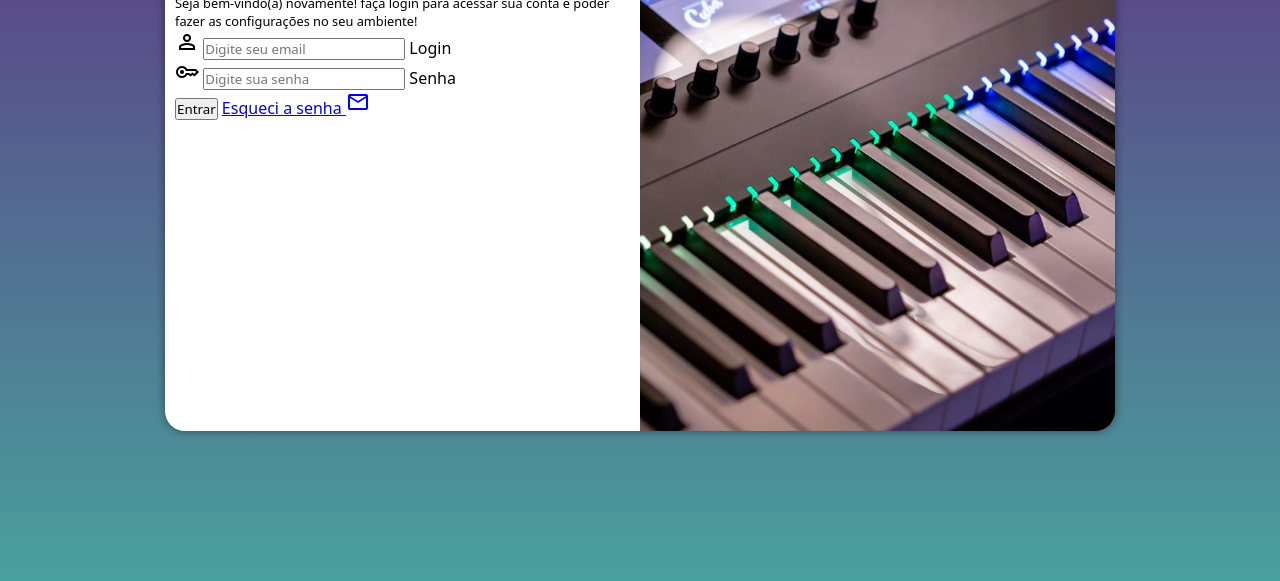
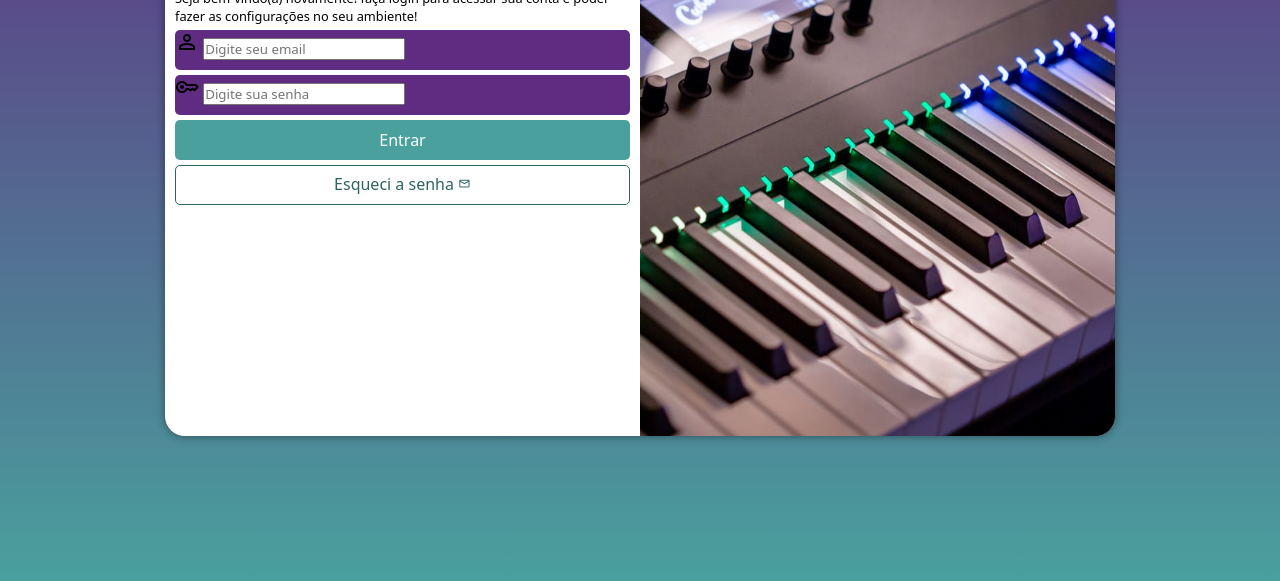
Before and after one commit to mcazon/projeto-login, a plain HTML site: page index.html in a window 1280 px wide. Shown: the part 219-800 px from the top of the page. Drawn offline with nearby package versions, Linux system fonts and the light colour scheme.

Commit message:
estilizando inputs

```diff
--- a/estilos/style.css
+++ b/estilos/style.css
@@ -33,8 +33,8 @@ section#login {
     overflow: hidden;
 
     background-color: white;
-    width: 250px;
-    height: 500px;
+    width: 275px;
+    height: 510px;
     border-radius: 20px;
     box-shadow: 0px 0px 10px rgba(0, 0, 0, 0.450);
 
@@ -65,3 +65,54 @@ div#formulario > h1 {
 div#formulario > p {
     font-size: 0.8em;
 }
+
+form > div.campo {
+    background-color: #5f2c82;
+    display: block;
+    width: 100%;
+    height: 40px;
+    border-radius: 5px;
+    margin: 5px 0px;
+}
+
+div.campo > label {
+    display: none;
+}
+
+form > input[type=submit] {
+    display: block;
+    font-size: 1em;
+    width: 100%;
+    height: 40px;
+    background-color: #49a09d;
+    color: white;
+    border: none;
+    border-radius: 5px;
+    cursor: pointer;
+}
+
+form > input[type=submit]:hover {
+    background-color: #2d6462;
+}
+
+form > a.botao {
+    display: block;
+    text-align: center;
+    width: 100%;
+    height: 40px;
+    padding-top: 7px;
+    margin-top: 5px;
+    background-color: white;
+    color: #2d6462;
+    border: 1px solid #2d6462;
+    border-radius: 5px;
+    text-decoration: none;
+}
+
+form > a.botao > span {
+    font-size: .8em;
+}
+
+form > a.botao:hover {
+    background-color: #6cd3cf;
+}
--- a/index.html
+++ b/index.html
@@ -32,7 +32,7 @@
                     </div>
 
                     <input type="submit" value="Entrar">
-                    <a href="esqueci.html">Esqueci a senha <span class="material-symbols-outlined">mail</span></a>
+                    <a href="esqueci.html" class="botao">Esqueci a senha <span class="material-symbols-outlined">mail</span></a>
 
 
                 </form>
```
